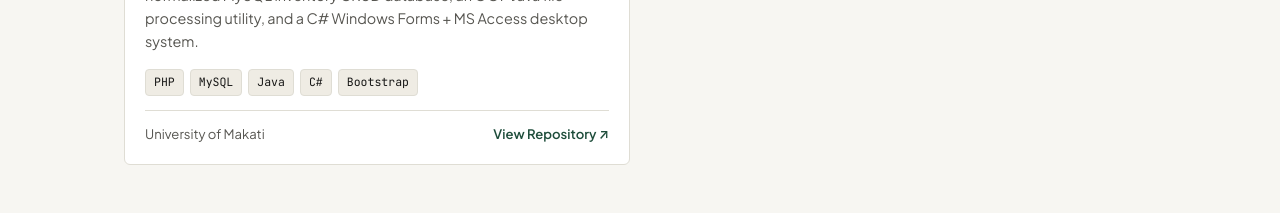
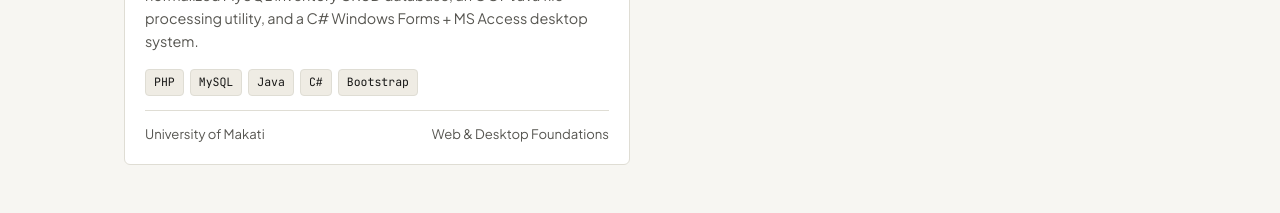
Before and after one commit to JohnyBricky/JohnyBricky.github.io, a plain HTML site: page index.html in a window 1280 px wide. Shown: the part 2860-3073 px from the top of the page. Drawn offline with Linux system fonts and the light colour scheme.

Commit message:
Remove empty OOP_Finals_Event_Scheduler link from UMak Coursework card

```diff
--- a/index.html
+++ b/index.html
@@ -661,8 +661,7 @@
                 description: "Built a responsive PHP/HTML/CSS/Bootstrap web application, a normalized MySQL inventory CRUD database, an OOP Java file-processing utility, and a C# Windows Forms + MS Access desktop system.",
                 tech: ["PHP", "MySQL", "Java", "C#", "Bootstrap"],
                 footerLeft: "University of Makati",
-                footerLinkLabel: "View Repository ↗",
-                footerLinkHref: "https://github.com/Rouhi101522/OOP_Finals_Event_Scheduler"
+                footerRight: "Web & Desktop Foundations"
               }
             ]
           }
--- a/portfolio-config.json
+++ b/portfolio-config.json
@@ -203,8 +203,7 @@
             "description": "Built a responsive PHP/HTML/CSS/Bootstrap web application, a normalized MySQL inventory CRUD database, an OOP Java file-processing utility, and a C# Windows Forms + MS Access desktop system.",
             "tech": ["PHP", "MySQL", "Java", "C#", "Bootstrap"],
             "footerLeft": "University of Makati",
-            "footerLinkLabel": "View Repository ↗",
-            "footerLinkHref": "https://github.com/Rouhi101522/OOP_Finals_Event_Scheduler"
+            "footerRight": "Web & Desktop Foundations"
           }
         ]
       }
```
